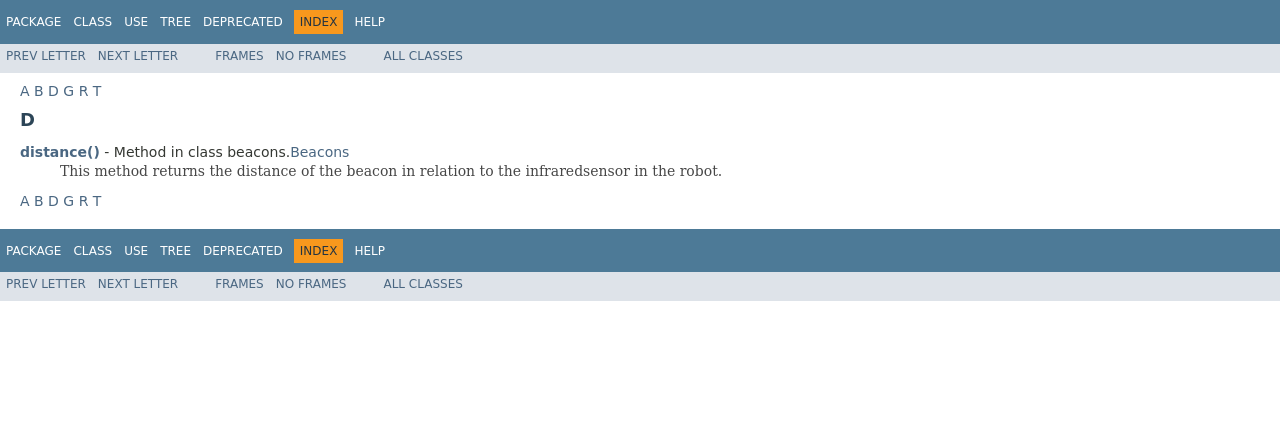
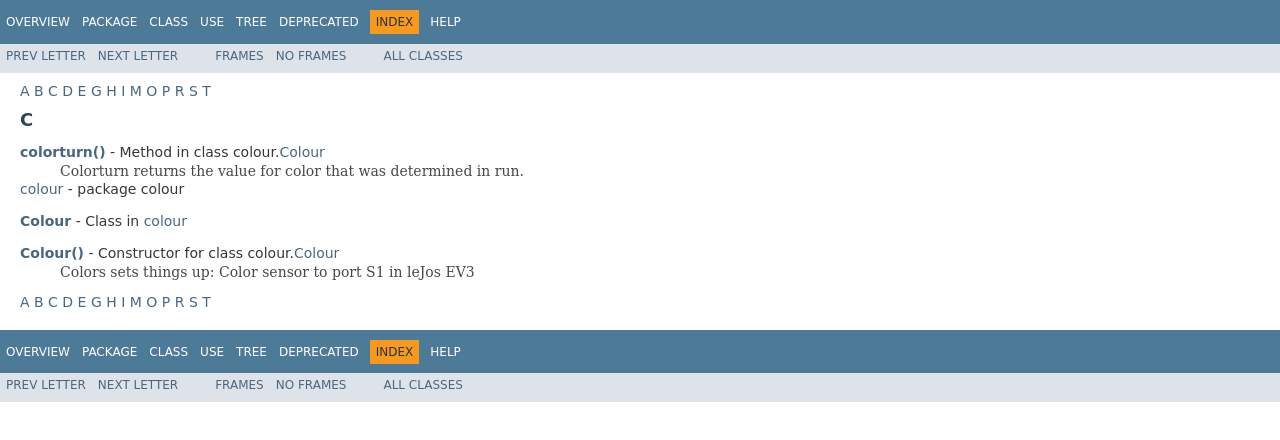
Before and after one commit to Olio-Masters/collector, a plain HTML site: page doc/index-files/index-3.html in a window 1280 px wide. Drawn offline with Linux system fonts and the light colour scheme; a web font is replaced by a local one.

Commit message:
Update index-3.html

```diff
--- a/doc/index-files/index-3.html
+++ b/doc/index-files/index-3.html
@@ -2,8 +2,8 @@
 <!-- NewPage -->
 <html lang="fi">
 <head>
-<!-- Generated by javadoc (1.8.0_161) on Mon Mar 12 10:31:13 EET 2018 -->
-<title>D-Index</title>
+<!-- Generated by javadoc (1.8.0_161) on Mon Mar 12 11:13:12 EET 2018 -->
+<title>C-Index</title>
 <meta name="date" content="2018-03-12">
 <link rel="stylesheet" type="text/css" href="../stylesheet.css" title="Style">
 <script type="text/javascript" src="../script.js"></script>
@@ -12,7 +12,7 @@
 <script type="text/javascript"><!--
     try {
         if (location.href.indexOf('is-external=true') == -1) {
-            parent.document.title="D-Index";
+            parent.document.title="C-Index";
         }
     }
     catch(err) {
@@ -31,10 +31,11 @@
 <!--   -->
 </a>
 <ul class="navList" title="Navigation">
-<li><a href="../beacons/package-summary.html">Package</a></li>
+<li><a href="../overview-summary.html">Overview</a></li>
+<li>Package</li>
 <li>Class</li>
 <li>Use</li>
-<li><a href="../beacons/package-tree.html">Tree</a></li>
+<li><a href="../overview-tree.html">Tree</a></li>
 <li><a href="../deprecated-list.html">Deprecated</a></li>
 <li class="navBarCell1Rev">Index</li>
 <li><a href="../help-doc.html">Help</a></li>
@@ -68,18 +69,25 @@
 <!--   -->
 </a></div>
 <!-- ========= END OF TOP NAVBAR ========= -->
-<div class="contentContainer"><a href="index-1.html">A</a>&nbsp;<a href="index-2.html">B</a>&nbsp;<a href="index-3.html">D</a>&nbsp;<a href="index-4.html">G</a>&nbsp;<a href="index-5.html">R</a>&nbsp;<a href="index-6.html">T</a>&nbsp;<a name="I:D">
+<div class="contentContainer"><a href="index-1.html">A</a>&nbsp;<a href="index-2.html">B</a>&nbsp;<a href="index-3.html">C</a>&nbsp;<a href="index-4.html">D</a>&nbsp;<a href="index-5.html">E</a>&nbsp;<a href="index-6.html">G</a>&nbsp;<a href="index-7.html">H</a>&nbsp;<a href="index-8.html">I</a>&nbsp;<a href="index-9.html">M</a>&nbsp;<a href="index-10.html">O</a>&nbsp;<a href="index-11.html">P</a>&nbsp;<a href="index-12.html">R</a>&nbsp;<a href="index-13.html">S</a>&nbsp;<a href="index-14.html">T</a>&nbsp;<a name="I:C">
 <!--   -->
 </a>
-<h2 class="title">D</h2>
+<h2 class="title">C</h2>
 <dl>
-<dt><span class="memberNameLink"><a href="../beacons/Beacons.html#distance--">distance()</a></span> - Method in class beacons.<a href="../beacons/Beacons.html" title="class in beacons">Beacons</a></dt>
+<dt><span class="memberNameLink"><a href="../colour/Colour.html#colorturn--">colorturn()</a></span> - Method in class colour.<a href="../colour/Colour.html" title="class in colour">Colour</a></dt>
 <dd>
-<div class="block">This method returns the distance of the beacon in relation to the infraredsensor
- in the robot.</div>
+<div class="block">Colorturn returns the value for color that was determined in run.</div>
+</dd>
+<dt><a href="../colour/package-summary.html">colour</a> - package colour</dt>
+<dd>&nbsp;</dd>
+<dt><a href="../colour/Colour.html" title="class in colour"><span class="typeNameLink">Colour</span></a> - Class in <a href="../colour/package-summary.html">colour</a></dt>
+<dd>&nbsp;</dd>
+<dt><span class="memberNameLink"><a href="../colour/Colour.html#Colour--">Colour()</a></span> - Constructor for class colour.<a href="../colour/Colour.html" title="class in colour">Colour</a></dt>
+<dd>
+<div class="block">Colors sets things up: Color sensor to port S1 in leJos EV3</div>
 </dd>
 </dl>
-<a href="index-1.html">A</a>&nbsp;<a href="index-2.html">B</a>&nbsp;<a href="index-3.html">D</a>&nbsp;<a href="index-4.html">G</a>&nbsp;<a href="index-5.html">R</a>&nbsp;<a href="index-6.html">T</a>&nbsp;</div>
+<a href="index-1.html">A</a>&nbsp;<a href="index-2.html">B</a>&nbsp;<a href="index-3.html">C</a>&nbsp;<a href="index-4.html">D</a>&nbsp;<a href="index-5.html">E</a>&nbsp;<a href="index-6.html">G</a>&nbsp;<a href="index-7.html">H</a>&nbsp;<a href="index-8.html">I</a>&nbsp;<a href="index-9.html">M</a>&nbsp;<a href="index-10.html">O</a>&nbsp;<a href="index-11.html">P</a>&nbsp;<a href="index-12.html">R</a>&nbsp;<a href="index-13.html">S</a>&nbsp;<a href="index-14.html">T</a>&nbsp;</div>
 <!-- ======= START OF BOTTOM NAVBAR ====== -->
 <div class="bottomNav"><a name="navbar.bottom">
 <!--   -->
@@ -89,10 +97,11 @@
 <!--   -->
 </a>
 <ul class="navList" title="Navigation">
-<li><a href="../beacons/package-summary.html">Package</a></li>
+<li><a href="../overview-summary.html">Overview</a></li>
+<li>Package</li>
 <li>Class</li>
 <li>Use</li>
-<li><a href="../beacons/package-tree.html">Tree</a></li>
+<li><a href="../overview-tree.html">Tree</a></li>
 <li><a href="../deprecated-list.html">Deprecated</a></li>
 <li class="navBarCell1Rev">Index</li>
 <li><a href="../help-doc.html">Help</a></li>
```
